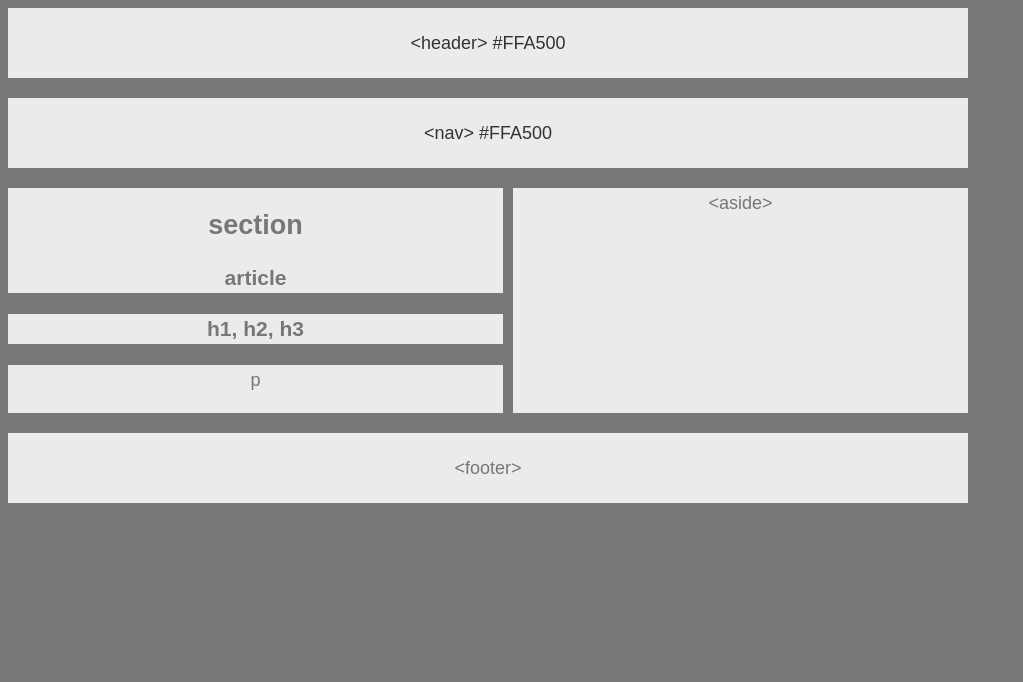
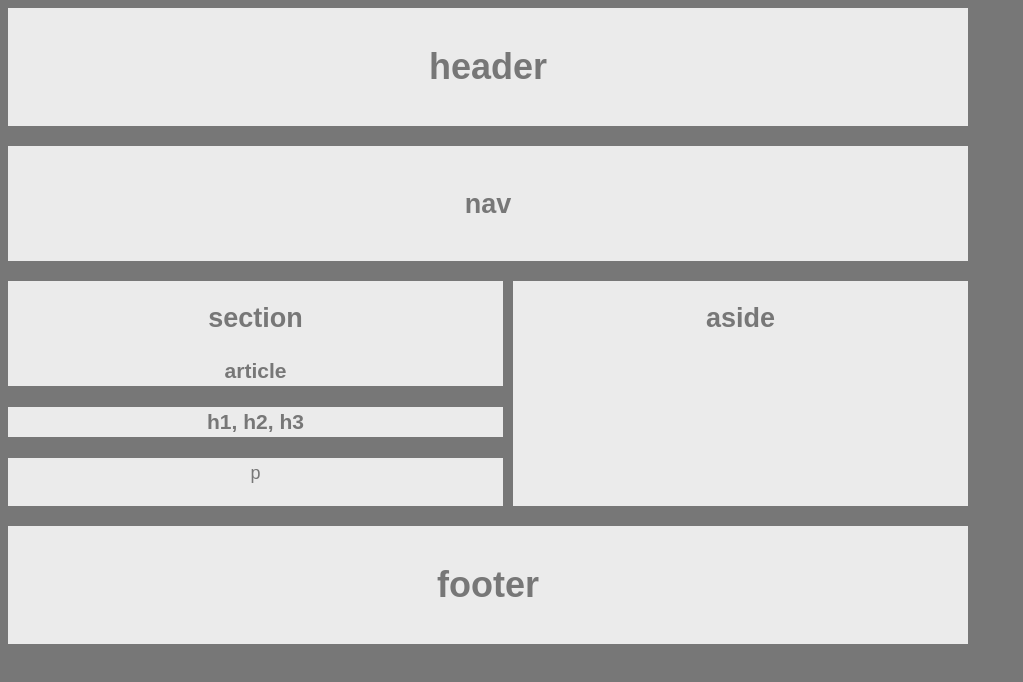
Before and after one commit to hmurali/HW-Wireframe, a plain HTML site: page index.html in a window 1280 px wide. Shown: the whole page, without its empty margins (0-1023 px from the left). Drawn offline with Linux system fonts and the light colour scheme.

Commit message:
final commit of index,html and style.css

```diff
--- a/index.html
+++ b/index.html
@@ -7,11 +7,13 @@
 
     <body>
         <header>
-            &lt;header&gt; #FFA500
+            <!-- &lt;header&gt; #FFA500 -->
+            <h1>header</h1>
         </header>
 
         <nav>
-            &lt;nav&gt; #FFA500
+            <!-- &lt;nav&gt; #FFA500 -->
+            <h1>nav</h1>
         </nav>
 
         <section id="left">
@@ -26,11 +28,13 @@
         </section>
 
         <aside>
-            &lt;aside&gt;
+            <!-- &lt;aside&gt; -->
+            <h1>aside</h1>
         </aside>
 
         <footer>
-            &lt;footer&gt;
+            <!-- &lt;footer&gt; -->
+            <h1>footer</h1>
         </footer>
     </body>
 </html>
--- a/style.css
+++ b/style.css
@@ -37,6 +37,7 @@ nav {
 article {
     color: #ebebeb;
     background: #777;
+    position: relative;
 }
 
 h1, p {
```
